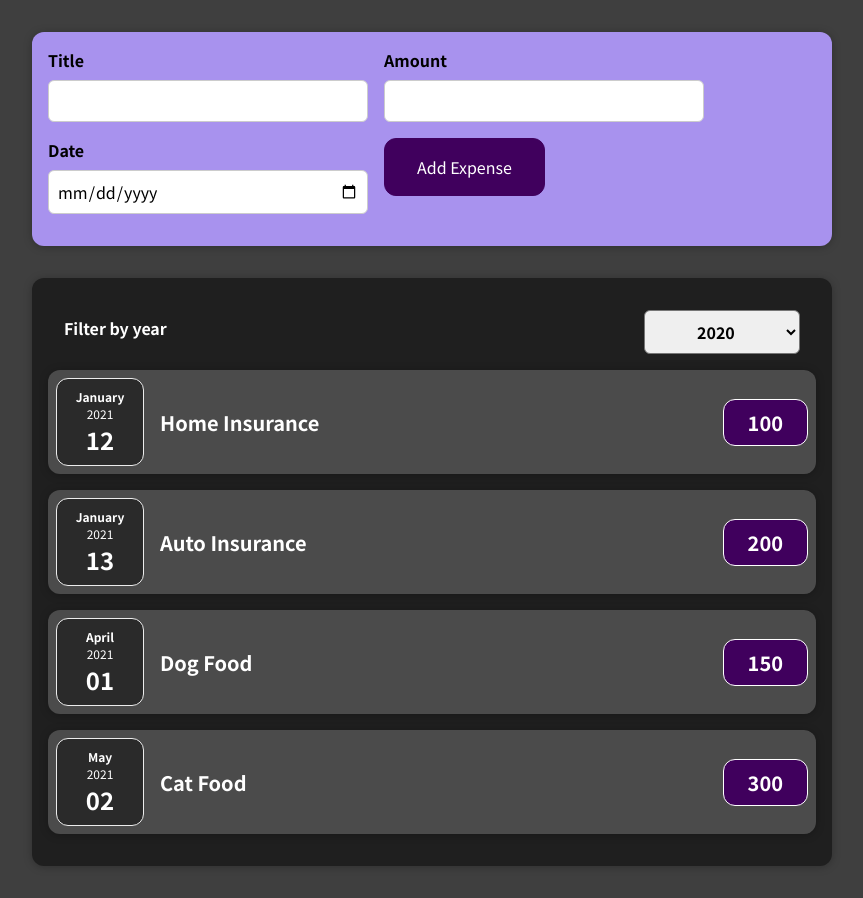
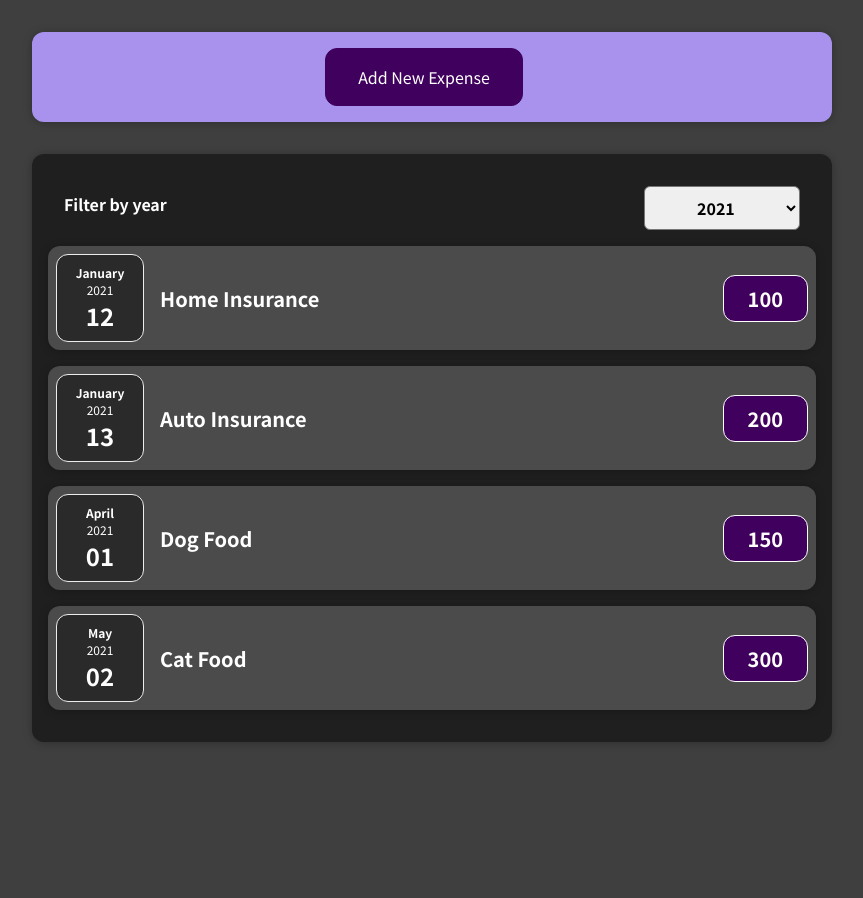
Before and after one commit to Cabonilla/react_practice_sandbox, a React (Create React App) app: page / in a window 1280 px wide. Shown: the whole page, without its empty margins (208-1071 px from the left). After the commit the page ends 800 px from the top, so only its background shows below. Built offline with nearby package versions, Linux system fonts and the light colour scheme.

Commit message:
Added dynamic rendering and cleaned HTML.

```diff
--- a/src/App.js
+++ b/src/App.js
@@ -1,20 +1,23 @@
-import React from 'react';
+import React, { useState } from 'react';
 import './App.css';
 import Expenses from './components/Expenses/Expenses';
 import NewExpense from './components/NewExpense/NewExpense';
 
+
+const DUMMY_EXPENSES = [
+  {title: 'Home Insurance', amount: 100.00, date: new Date(2021, 0, 12)},
+  {title: 'Auto Insurance', amount: 200.00, date: new Date(2021, 0, 13)},
+  {title: 'Dog Food', amount: 150.00, date: new Date(2021, 3, 1)},
+  {title: 'Cat Food', amount: 300.00, date: new Date(2021, 4, 2)},
+]
+
 const App = () => {
-  const expenses = [
-    {title: 'Home Insurance', amount: 100.00, date: new Date(2021, 0, 12)},
-    {title: 'Auto Insurance', amount: 200.00, date: new Date(2021, 0, 13)},
-    {title: 'Dog Food', amount: 150.00, date: new Date(2021, 3, 1)},
-    {title: 'Cat Food', amount: 300.00, date: new Date(2021, 4, 2)},
-  ]
-
+  const [expenses, setExpenses] = useState(DUMMY_EXPENSES)
 
   const addExpenseHandler = expense => {
-    console.log('In App.js');
-    console.log(expense)
+    setExpenses(prevExpenses => {
+      return [expense, ...prevExpenses]
+    })
   }
   // return React.createElement(
   //   'div',
--- a/src/components/Expenses/Expenses.js
+++ b/src/components/Expenses/Expenses.js
@@ -1,28 +1,29 @@
 import React, { useState } from 'react';
 import Card from '../UI/Card';
 import ExpensesFilter from './ExpenseFilter';
-import ExpenseItem from './ExpenseItem';
 import './Expenses.css';
+import ExpensesList from './ExpensesList';
+
 
 
 const Expenses = (props) => {
-  const [filteredYear, setFilteredYear] = useState('2020')
+  const [filteredYear, setFilteredYear] = useState('2021')
 
   const filterChangeHandler = selectedYear => {
-    console.log("Expenses.js")
-    console.log(selectedYear)
+    setFilteredYear(selectedYear)
   }
+
+  const filteredExpenses  = props.items.filter(expense => {
+    return expense.date.getFullYear().toString() === filteredYear
+  })
+
+
 
   return (
     <div>
       <Card className="expenses">
         <ExpensesFilter selected={filteredYear} onChangeFilter={filterChangeHandler}/>
-        {props.items.map((expense) => {
-          return (<ExpenseItem
-            title={expense.title}
-            amount={expense.amount}
-            date={expense.date}/>
-        )})}
+        <ExpensesList items={filteredExpenses}/>
       </Card>
     </div>
   )
--- /dev/null
+++ b/src/components/Expenses/ExpensesList.css
@@ -0,0 +1,9 @@
+.expenses-list {
+  list-style: none;
+  padding: 0;
+}
+
+.expenses-list__fallback {
+  color: white;
+  text-align: center;
+}
--- /dev/null
+++ b/src/components/Expenses/ExpensesList.js
@@ -0,0 +1,23 @@
+import ExpenseItem from './ExpenseItem';
+import './ExpensesList.css';
+
+
+const ExpensesList = props => {
+  let expensesContent = <p>No expenses found.</p>
+
+  if (props.items.length === 0) {
+    return <h2 className="expenses-list__fallback">Found no expenses.</h2>
+  }
+
+  return <ul className="expenses-list">
+    {props.items.map((expense) => {
+      return (<ExpenseItem
+        key={expense.id}
+        title={expense.title}
+        amount={expense.amount}
+        date={expense.date}/>
+    )})}
+  </ul>
+}
+
+export default ExpensesList;
--- a/src/components/NewExpense/ExpenseForm.js
+++ b/src/components/NewExpense/ExpenseForm.js
@@ -1,6 +1,5 @@
 import React, { useState } from 'react'
 import './ExpenseForm.css'
-
 
 const ExpenseForm = (props) => {
   const [enteredTitle, setEnteredTitle] = useState('')
@@ -13,7 +12,7 @@
   //   enteredDate: ''
   // })
 
-  const titleChangeHandler = (event) =>  {
+  const titleChangeHandler = (event) => {
     setEnteredTitle(event.target.value);
     // setUserInput({
     //   ...userInput,
@@ -61,22 +60,24 @@
       <div className="new-expense__controls">
         <div className="new-expense__control">
           <label>Title</label>
-          <input type="text" value={enteredTitle} onChange={titleChangeHandler}/>
+          <input type="text" value={enteredTitle} onChange={titleChangeHandler} />
         </div>
         <div className="new-expense__control">
           <label>Amount</label>
-          <input type="number" min="0.01" step="0.01" value={enteredAmount} onChange={amountChangeHandler}/>
+          <input type="number" min="0.01" step="0.01" value={enteredAmount} onChange={amountChangeHandler} />
         </div>
         <div className="new-expense__control">
           <label>Date</label>
-          <input type="date" min="2018-01-01" max="2022-12-31" value={enteredDate} onChange={dateChangeHandler}/>
+          <input type="date" min="2018-01-01" max="2022-12-31" value={enteredDate} onChange={dateChangeHandler} />
         </div>
-        <div className="new-expense__actions">
-          <button type="submit">Add Expense</button>
-        </div>
+      </div>
+      <div className="new-expense__actions">
+        <button type="button" onClick={props.onCancel}>Cancel</button>
+        <button type='submit'>Add Expense</button>
       </div>
     </form>
   )
+
 }
 
 export default ExpenseForm
--- a/src/components/NewExpense/NewExpense.js
+++ b/src/components/NewExpense/NewExpense.js
@@ -1,20 +1,32 @@
-import React from 'react';
+import React, { useState } from 'react';
 import ExpenseForm from './ExpenseForm';
 import './NewExpense.css';
 
 
 const NewExpense = (props) => {
+  const [isEditing, setIsEditing] = useState(false);
+
   const saveExpenseDataHandler = (enteredExpenseData) => {
     const expenseData = {
       ...enteredExpenseData,
       id: Math.random().toString()
     }
     props.onAddExpense(expenseData)
+    setIsEditing(false)
+  }
+
+  const startEditingHandler = () => {
+    setIsEditing(true)
+  }
+
+  const stopEditingHandler = () => {
+    setIsEditing(false);
   }
 
   return (
     <div className="new-expense">
-      <ExpenseForm onSaveExpenseData={saveExpenseDataHandler}/>
+      {!isEditing && <button onClick={startEditingHandler}>Add New Expense</button>}
+      {isEditing && <ExpenseForm onSaveExpenseData={saveExpenseDataHandler} onCancel={stopEditingHandler}/>}
     </div>
   )
 }
```
